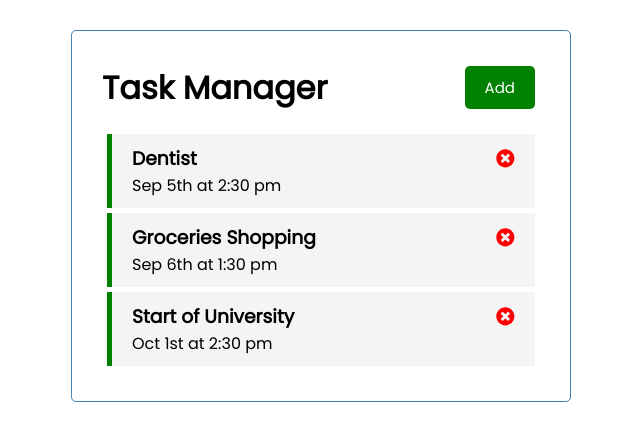
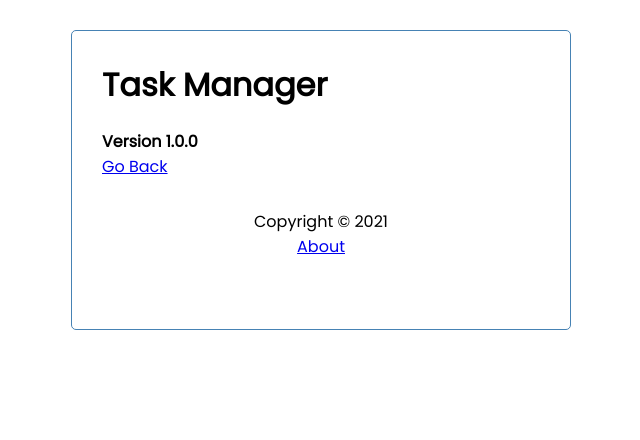
Before and after one commit to AlexChalakov/Task-Manager, a React (Create React App) app: page /about in a window 1280 px wide. Shown: the top 440 px of the page, without its empty margins (319-959 px from the left). Built offline with nearby package versions, Linux system fonts and the light colour scheme.

Commit message:
header, footer and routing edit

```diff
--- a/package.json
+++ b/package.json
@@ -9,6 +9,7 @@
     "react": "^17.0.2",
     "react-dom": "^17.0.2",
     "react-icons": "^4.2.0",
+    "react-router-dom": "^5.3.0",
     "react-scripts": "4.0.3",
     "web-vitals": "^1.0.1"
   },
--- a/src/App.js
+++ b/src/App.js
@@ -1,7 +1,10 @@
 import { useState } from 'react'
+import { BrowserRouter as Router, Route} from 'react-router-dom'
 import Header from './components/Header'
 import Tasks from './components/Tasks'
 import AddTask from './components/AddTask'
+import Footer from './components/Footer'
+import About from './components/About'
 
 function App() {
   //showing different interface by default
@@ -47,13 +50,21 @@
   }
 
   return (
+    <Router>
       <div className="container">
         <Header onAdd={() => setShowAddTask(!showAddTask)} showAdd = {showAddTask}/>
+          <Route path = '/' exact render={(props) => (
+            <>
               {showAddTask && <AddTask onAdd={addTask}/>}
               {tasks.length > 0 ? (<Tasks tasks = { tasks }
               onDelete = {deleteTask}
               onToggle = {toggleReminder}/>) : ('No tasks to show!')}
+            </>
+          )}/>
+          <Route path = '/about' component={About}/>
+        <Footer />
       </div>
+    </Router>
   )
 }
 
--- /dev/null
+++ b/src/components/About.js
@@ -0,0 +1,12 @@
+import { Link } from 'react-router-dom'
+
+const About = () => {
+    return (
+        <div>
+            <h4> Version 1.0.0 </h4>
+            <Link to = '/'> Go Back </Link>
+        </div>
+    )
+}
+
+export default About
--- /dev/null
+++ b/src/components/Footer.js
@@ -0,0 +1,12 @@
+import { Link } from 'react-router-dom'
+
+const Footer = () => {
+    return (
+        <footer>
+            <p>Copyright &copy; 2021</p>
+            <Link to = '/about'> About </Link>
+        </footer>
+    )
+}
+
+export default Footer
--- a/src/components/Header.js
+++ b/src/components/Header.js
@@ -1,11 +1,16 @@
 import PropTypes from 'prop-types'
+import { useLocation } from 'react-router-dom'
 import Button from './Button'
 
 const Header = ({ title, onAdd, showAdd }) => {
+    const location = useLocation()
+
     return (
         <header className = 'header'>
             <h1>{title}</h1>
-            <Button color= {showAdd ? 'red' : 'green'} text={showAdd ? 'Close' : 'Add'} onClick = {onAdd} />
+            {location.pathname === '/' && (<Button color= {showAdd ? 'red' : 'green'}
+                    text={showAdd ? 'Close' : 'Add'}
+                    onClick = {onAdd} />)}
         </header>
     )
 }
```
Also changed, not shown: 2 other files (tests, documents, lock files or other folders). Lines whose indentation alone changed are shown as unchanged.
